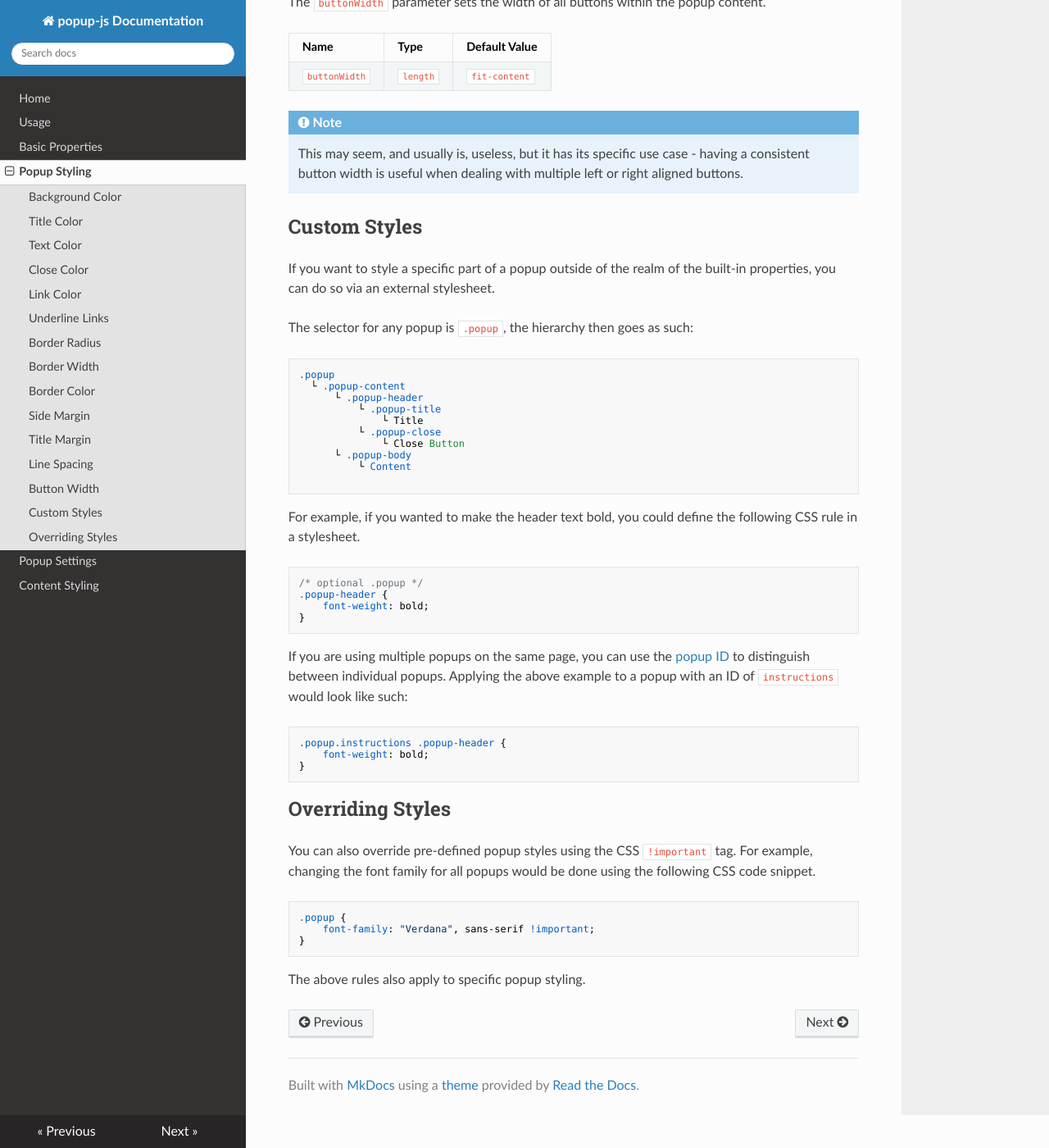
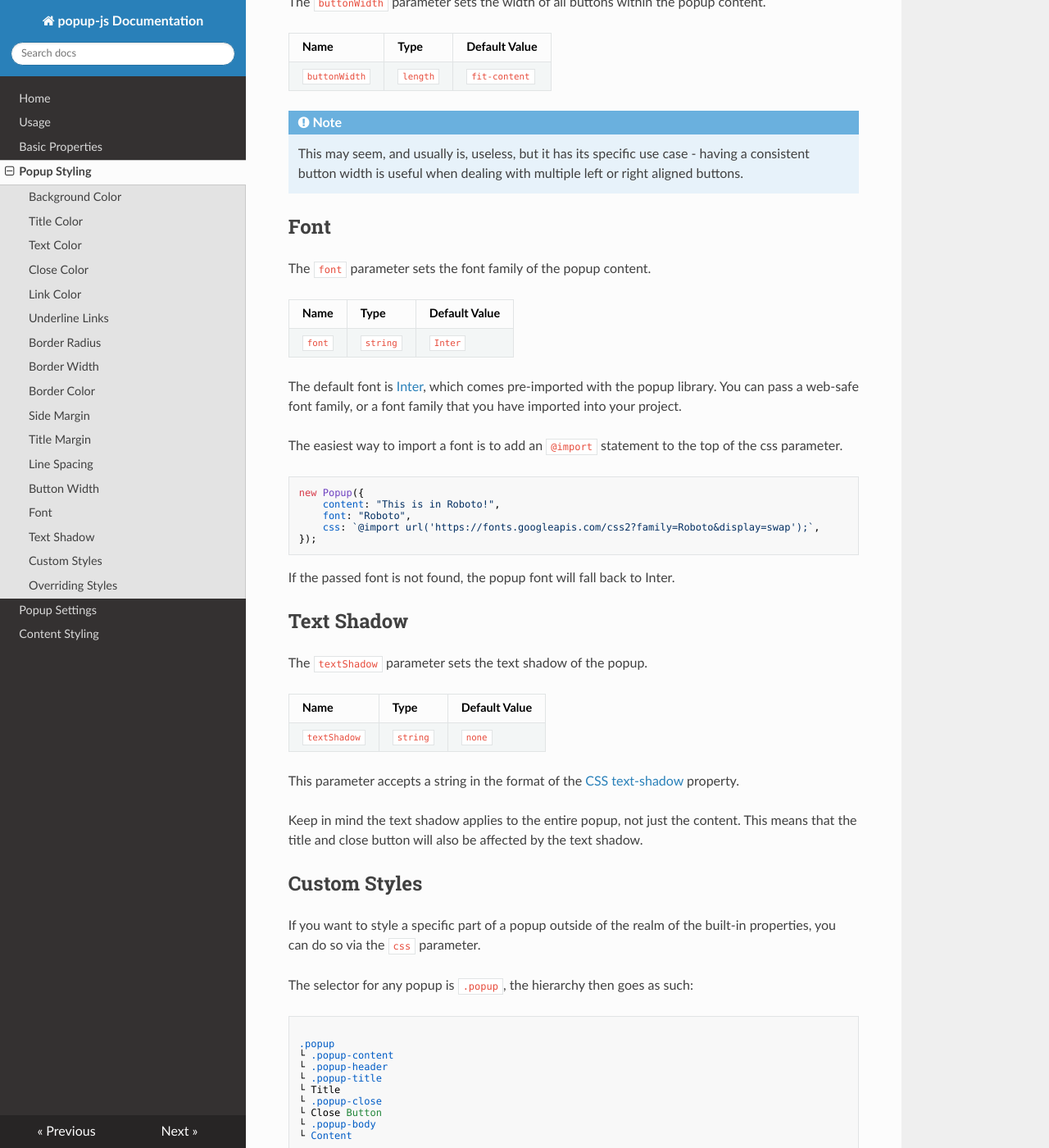
Before and after one commit to SimonDMC/popup-docs, an MkDocs documentation site: the page built from docs/popup-styling.md, in a window 1280 px wide and 1400 px high, scrolled down 2769 px. Shown: the whole window at 82% size. Built offline with MkDocs 1.6.1, drawn with Linux system fonts in a browser that asks for light colours; nearby versions of some CDN libraries; some of the changed text lies outside the part shown.

Commit message:
Add features from 1.4.0

````diff
--- a/docs/popup-styling.md
+++ b/docs/popup-styling.md
@@ -119,56 +119,117 @@ content.
     having a consistent button width is useful when dealing with multiple left
     or right aligned buttons.
 
+## Font
+
+The `font` parameter sets the font family of the popup content.
+
+| Name   | Type     | Default Value |
+| ------ | -------- | ------------- |
+| `font` | `string` | `Inter`       |
+
+The default font is [Inter](https://rsms.me/inter/), which comes
+pre-imported with the popup library. You can pass a web-safe font
+family, or a font family that you have imported into your project.
+
+The easiest way to import a font is to add an `@import` statement
+to the top of the css parameter.
+
+```js
+new Popup({
+    content: "This is in Roboto!",
+    font: "Roboto",
+    css: `@import url('https://fonts.googleapis.com/css2?family=Roboto&display=swap');`,
+});
+```
+
+If the passed font is not found, the popup font will fall back to
+Inter.
+
+## Text Shadow
+
+The `textShadow` parameter sets the text shadow of the popup.
+
+| Name         | Type     | Default Value |
+| ------------ | -------- | ------------- |
+| `textShadow` | `string` | `none`        |
+
+This parameter accepts a string in the format of the
+[CSS text-shadow](https://developer.mozilla.org/en-US/docs/Web/CSS/text-shadow)
+property.
+
+Keep in mind the text shadow applies to the entire popup, not just
+the content. This means that the title and close button will also
+be affected by the text shadow.
+
 ## Custom Styles
 
 If you want to style a specific part of a popup outside of the realm
-of the built-in properties, you can do so via an external stylesheet.
+of the built-in properties, you can do so via the `css` parameter.
 
 The selector for any popup is `.popup`, the hierarchy then goes as such:
 
 ```
+
 .popup
-  └ .popup-content
-      └ .popup-header
-          └ .popup-title
-              └ Title
-          └ .popup-close
-              └ Close Button
-      └ .popup-body
-          └ Content
+└ .popup-content
+└ .popup-header
+└ .popup-title
+└ Title
+└ .popup-close
+└ Close Button
+└ .popup-body
+└ Content
 
 ```
 
 For example, if you wanted to make the header text bold, you could
-define the following CSS rule in a stylesheet.
+pass the following CSS code snippet to the `css` parameter.
 
-```css
-/* optional .popup */
-.popup-header {
-    font-weight: bold;
-}
+```js
+new Popup({
+    ...
+    css: `
+        /* optional .popup */
+        .popup-header {
+            font-weight: bold;
+        }`
+});
 ```
 
 If you are using multiple popups on the same page, you can use the [popup ID](../basic-properties#id)
 to distinguish between individual popups. Applying the above example to a popup
 with an ID of `instructions` would look like such:
 
-```css
-.popup.instructions .popup-header {
-    font-weight: bold;
-}
+```js
+new Popup({
+    ...
+    css: `
+        .popup.instructions .popup-header {
+            font-weight: bold;
+        }`
+});
 ```
 
 ## Overriding Styles
 
 You can also override pre-defined popup styles using the CSS `!important` tag.
-For example, changing the font family for all popups would be done using
-the following CSS code snippet.
+For example, changing the background color of all popups to red would look like
+this:
 
-```css
-.popup {
-    font-family: "Verdana", sans-serif !important;
-}
+```js
+new Popup({
+    ...
+    css: `
+        .popup {
+            background-color: red !important;
+        }`
+});
 ```
 
 The above rules also apply to specific popup styling.
+
+!!! note
+
+    When targeting a specific popup, using the `!important` tag is
+    often not necessary, as the popup ID will override the default
+    styling.
````
Also changed, not shown: docs/content-styling.md (+42 -26 lines), docs/index.md (+2 -3 lines), docs/popup-settings.md (+61 -20 lines), docs/usage.md (+35 -10 lines).
